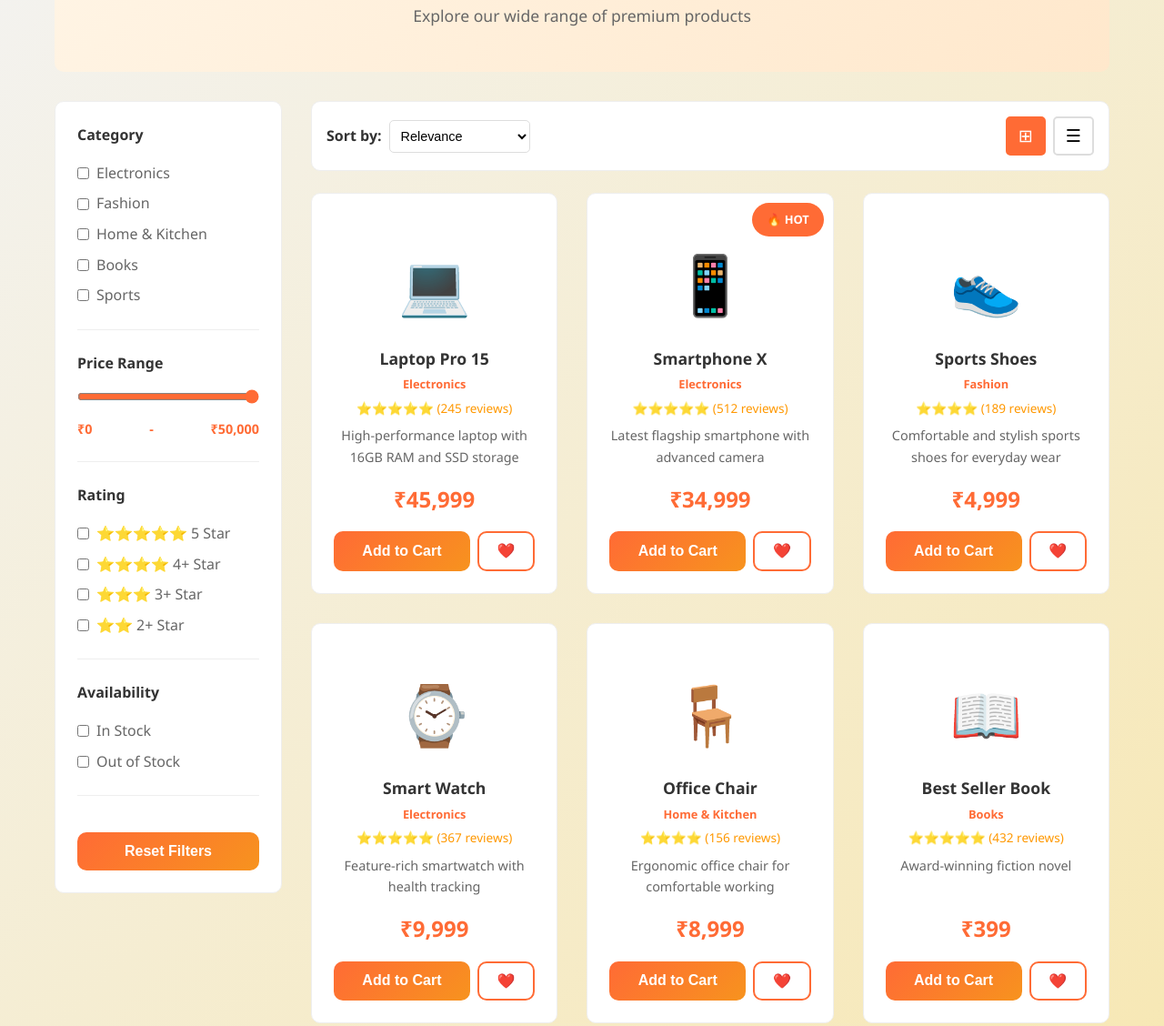
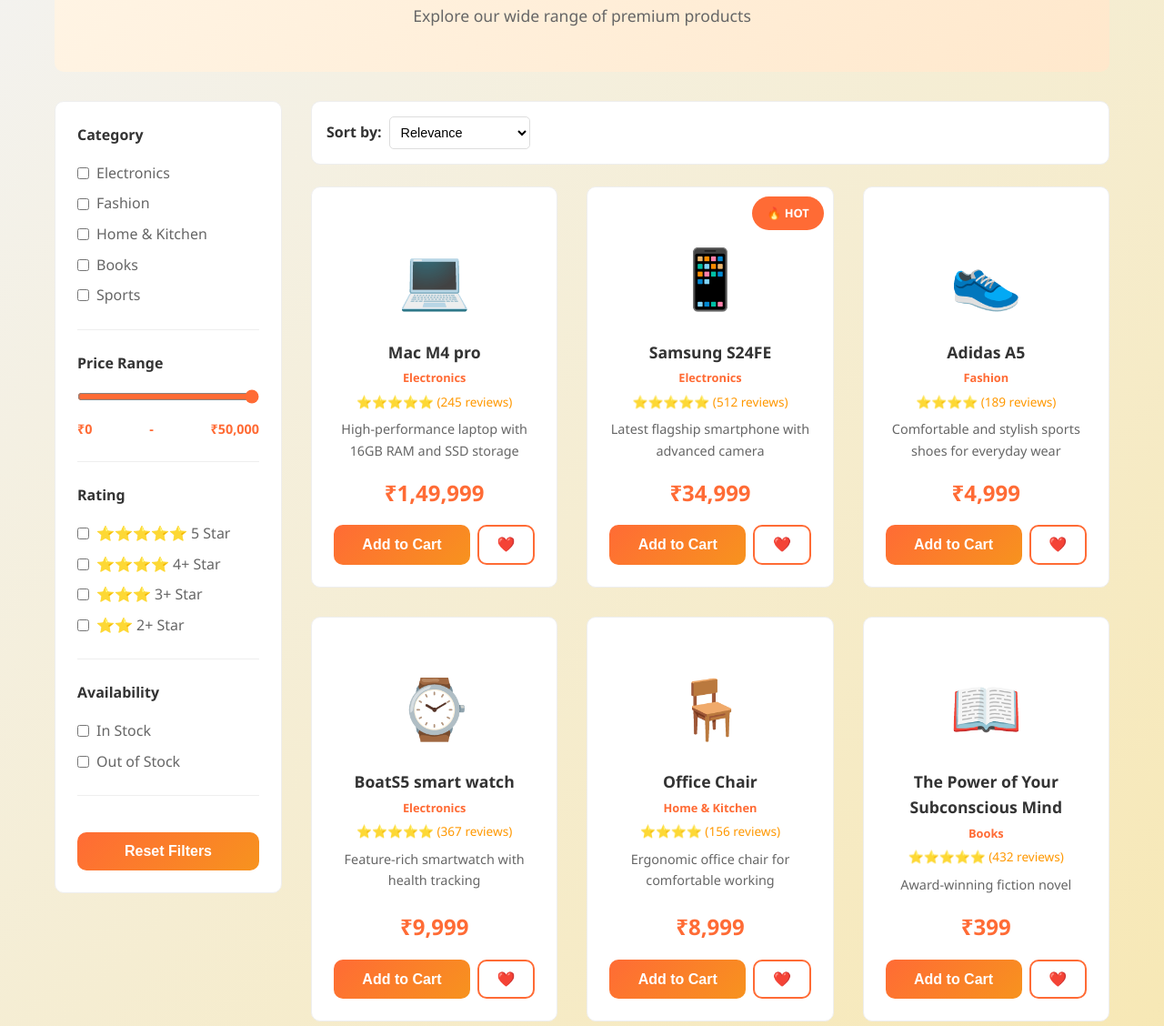
Before and after one commit to parth-k17/KumbhKart, a plain HTML site: page product.html in a window 1280 px wide. Shown: the part 195-1323 px from the top of the page at 91% size. Drawn offline with Linux system fonts and the light colour scheme.

Commit message:
update
made few changes

```diff
--- a/product.html
+++ b/product.html
@@ -89,21 +89,17 @@
               <option>Rating</option>
             </select>
           </div>
-          <div class="view-options">
-            <button class="view-toggle grid-view active" title="Grid View">⊞</button>
-            <button class="view-toggle list-view" title="List View">☰</button>
-          </div>
         </div>
 
         <div class="products-grid grid-layout">
           <div class="product-card">
             <div class="product-image">💻</div>
             <div class="product-info">
-              <h3>Laptop Pro 15</h3>
+              <h3>Mac M4 pro</h3>
               <p class="product-category">Electronics</p>
               <p class="rating">⭐⭐⭐⭐⭐ (245 reviews)</p>
               <p class="product-description">High-performance laptop with 16GB RAM and SSD storage</p>
-              <p class="price">₹45,999</p>
+              <p class="price">₹1,49,999</p>
               <div class="product-actions">
                 <button class="btn btn-primary">Add to Cart</button>
                 <button class="btn btn-secondary">❤️</button>
@@ -115,7 +111,7 @@
             <div class="product-badge">🔥 HOT</div>
             <div class="product-image">📱</div>
             <div class="product-info">
-              <h3>Smartphone X</h3>
+              <h3>Samsung S24FE</h3>
               <p class="product-category">Electronics</p>
               <p class="rating">⭐⭐⭐⭐⭐ (512 reviews)</p>
               <p class="product-description">Latest flagship smartphone with advanced camera</p>
@@ -130,7 +126,7 @@
           <div class="product-card">
             <div class="product-image">👟</div>
             <div class="product-info">
-              <h3>Sports Shoes</h3>
+              <h3>Adidas A5</h3>
               <p class="product-category">Fashion</p>
               <p class="rating">⭐⭐⭐⭐ (189 reviews)</p>
               <p class="product-description">Comfortable and stylish sports shoes for everyday wear</p>
@@ -145,7 +141,7 @@
           <div class="product-card">
             <div class="product-image">⌚</div>
             <div class="product-info">
-              <h3>Smart Watch</h3>
+              <h3>BoatS5 smart watch</h3>
               <p class="product-category">Electronics</p>
               <p class="rating">⭐⭐⭐⭐⭐ (367 reviews)</p>
               <p class="product-description">Feature-rich smartwatch with health tracking</p>
@@ -175,7 +171,7 @@
           <div class="product-card">
             <div class="product-image">📖</div>
             <div class="product-info">
-              <h3>Best Seller Book</h3>
+              <h3>The Power of Your Subconscious Mind</h3>
               <p class="product-category">Books</p>
               <p class="rating">⭐⭐⭐⭐⭐ (432 reviews)</p>
               <p class="product-description">Award-winning fiction novel</p>
@@ -190,7 +186,7 @@
           <div class="product-card">
             <div class="product-image">🔊</div>
             <div class="product-info">
-              <h3>Bluetooth Speaker</h3>
+              <h3>MI Bluetooth Speaker</h3>
               <p class="product-category">Electronics</p>
               <p class="rating">⭐⭐⭐⭐⭐ (298 reviews)</p>
               <p class="product-description">Portable wireless speaker with excellent sound quality</p>
@@ -205,7 +201,7 @@
           <div class="product-card">
             <div class="product-image">📷</div>
             <div class="product-info">
-              <h3>HD Camera</h3>
+              <h3>Sony HD Camera</h3>
               <p class="product-category">Electronics</p>
               <p class="rating">⭐⭐⭐⭐⭐ (214 reviews)</p>
               <p class="product-description">Professional HD camera with 4K video recording</p>
```
